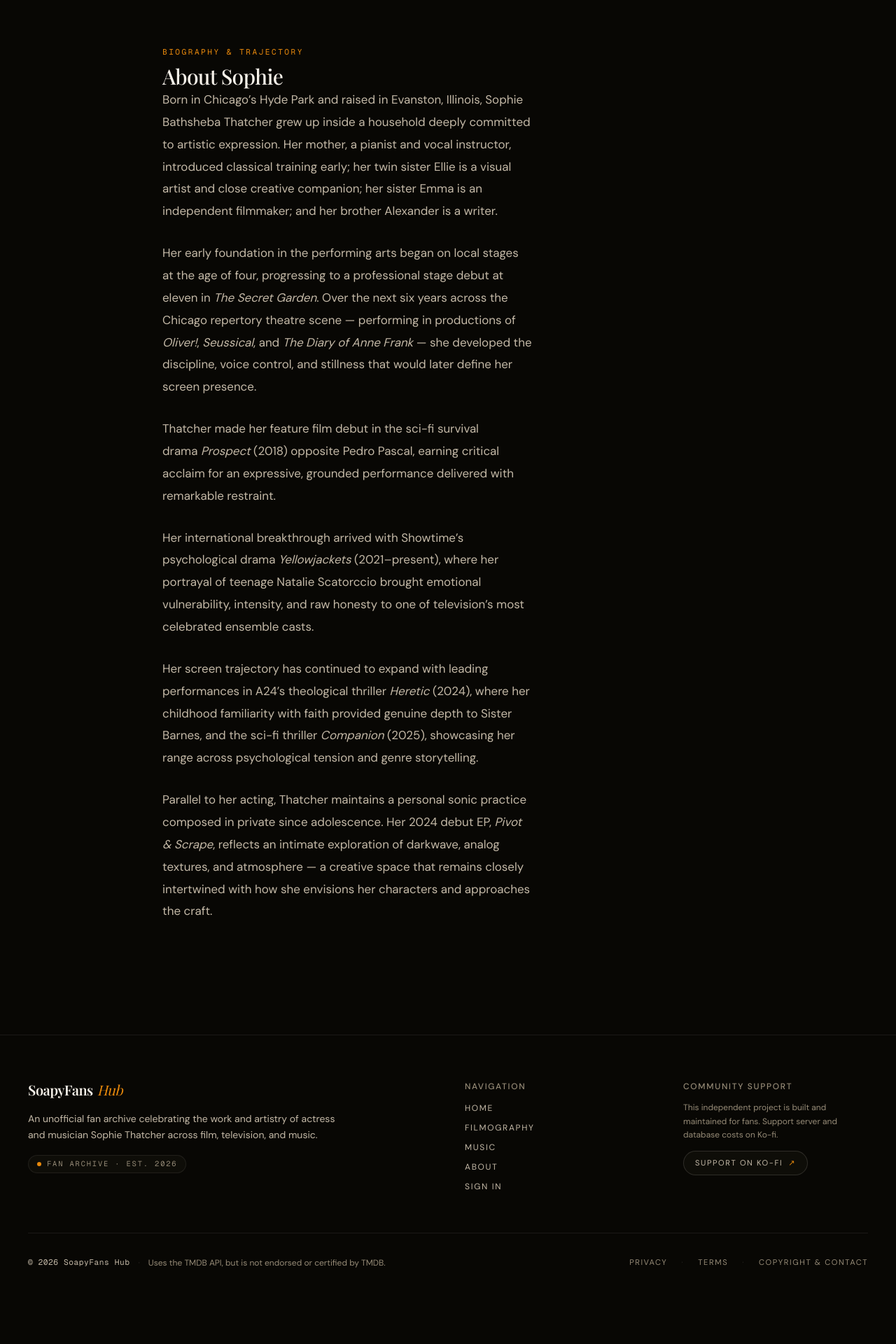
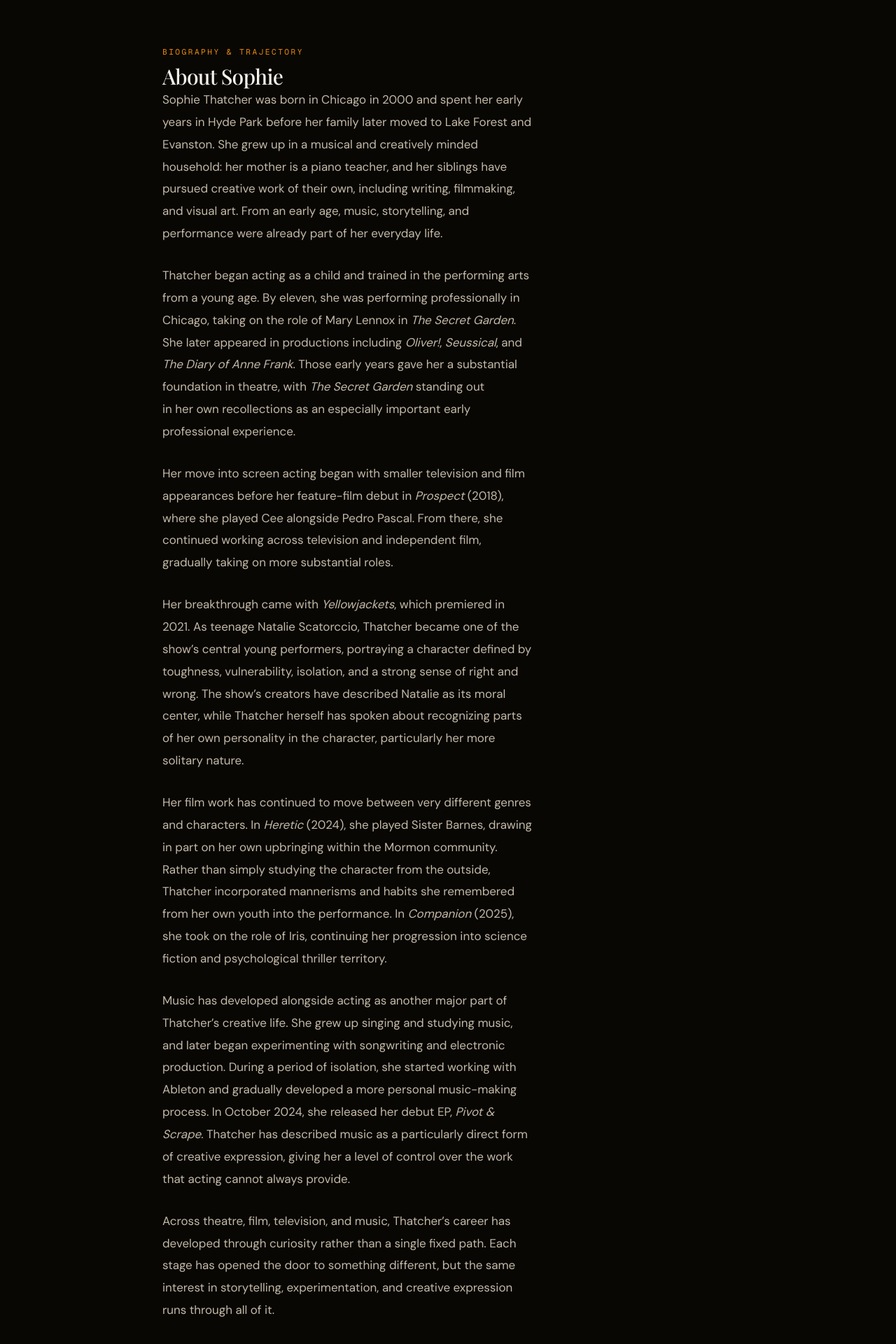
Before and after one commit to punkyyy01/soapyfans-hub, a Next.js app: page /about in a window 1280 px wide. Shown: the part 520-2440 px from the top of the page at 70% size. Before the commit the page ends 2397 px from the top, so only its background shows below. Built offline with nearby package versions, Linux system fonts and the light colour scheme; no server answers; a web font is replaced by a local one.

Commit message:
feat: arreglo about

```diff
--- a/app/(main)/about/page.tsx
+++ b/app/(main)/about/page.tsx
@@ -108,27 +108,31 @@ export default async function AboutPage() {
               {/* Narrative Text */}
               <div className="lg:col-span-8 space-y-7 text-[1.02rem] leading-[1.88] text-[var(--text-secondary)] text-pretty sm:text-[1.06rem]">
                 <p>
-                  Born in Chicago’s Hyde Park and raised in Evanston, Illinois, Sophie Bathsheba Thatcher grew up inside a household deeply committed to artistic expression. Her mother, a pianist and vocal instructor, introduced classical training early; her twin sister Ellie is a visual artist and close creative companion; her sister Emma is an independent filmmaker; and her brother Alexander is a writer.
+                  Sophie Thatcher was born in Chicago in 2000 and spent her early years in Hyde Park before her family later moved to Lake Forest and Evanston. She grew up in a musical and creatively minded household: her mother is a piano teacher, and her siblings have pursued creative work of their own, including writing, filmmaking, and visual art. From an early age, music, storytelling, and performance were already part of her everyday life.
                 </p>
 
                 <p>
-                  Her early foundation in the performing arts began on local stages at the age of four, progressing to a professional stage debut at eleven in <em>The Secret Garden</em>. Over the next six years across the Chicago repertory theatre scene — performing in productions of <em>Oliver!</em>, <em>Seussical</em>, and <em>The Diary of Anne Frank</em> — she developed the discipline, voice control, and stillness that would later define her screen presence.
+                  Thatcher began acting as a child and trained in the performing arts from a young age. By eleven, she was performing professionally in Chicago, taking on the role of Mary Lennox in <em>The Secret Garden</em>. She later appeared in productions including <em>Oliver!</em>, <em>Seussical</em>, and <em>The Diary of Anne Frank</em>. Those early years gave her a substantial foundation in theatre, with <em>The Secret Garden</em> standing out in her own recollections as an especially important early professional experience.
                 </p>
 
                 <p>
-                  Thatcher made her feature film debut in the sci-fi survival drama <em>Prospect</em> (2018) opposite Pedro Pascal, earning critical acclaim for an expressive, grounded performance delivered with remarkable restraint.
+                  Her move into screen acting began with smaller television and film appearances before her feature-film debut in <em>Prospect</em> (2018), where she played Cee alongside Pedro Pascal. From there, she continued working across television and independent film, gradually taking on more substantial roles.
                 </p>
 
                 <p>
-                  Her international breakthrough arrived with Showtime’s psychological drama <em>Yellowjackets</em> (2021–present), where her portrayal of teenage Natalie Scatorccio brought emotional vulnerability, intensity, and raw honesty to one of television&rsquo;s most celebrated ensemble casts.
+                  Her breakthrough came with <em>Yellowjackets</em>, which premiered in 2021. As teenage Natalie Scatorccio, Thatcher became one of the show’s central young performers, portraying a character defined by toughness, vulnerability, isolation, and a strong sense of right and wrong. The show’s creators have described Natalie as its moral center, while Thatcher herself has spoken about recognizing parts of her own personality in the character, particularly her more solitary nature.
                 </p>
 
                 <p>
-                  Her screen trajectory has continued to expand with leading performances in A24’s theological thriller <em>Heretic</em> (2024), where her childhood familiarity with faith provided genuine depth to Sister Barnes, and the sci-fi thriller <em>Companion</em> (2025), showcasing her range across psychological tension and genre storytelling.
+                  Her film work has continued to move between very different genres and characters. In <em>Heretic</em> (2024), she played Sister Barnes, drawing in part on her own upbringing within the Mormon community. Rather than simply studying the character from the outside, Thatcher incorporated mannerisms and habits she remembered from her own youth into the performance. In <em>Companion</em> (2025), she took on the role of Iris, continuing her progression into science fiction and psychological thriller territory.
                 </p>
 
                 <p>
-                  Parallel to her acting, Thatcher maintains a personal sonic practice composed in private since adolescence. Her 2024 debut EP, <em>Pivot &amp; Scrape</em>, reflects an intimate exploration of darkwave, analog textures, and atmosphere — a creative space that remains closely intertwined with how she envisions her characters and approaches the craft.
+                  Music has developed alongside acting as another major part of Thatcher’s creative life. She grew up singing and studying music, and later began experimenting with songwriting and electronic production. During a period of isolation, she started working with Ableton and gradually developed a more personal music-making process. In October 2024, she released her debut EP, <em>Pivot &amp; Scrape</em>. Thatcher has described music as a particularly direct form of creative expression, giving her a level of control over the work that acting cannot always provide.
+                </p>
+
+                <p>
+                  Across theatre, film, television, and music, Thatcher’s career has developed through curiosity rather than a single fixed path. Each stage has opened the door to something different, but the same interest in storytelling, experimentation, and creative expression runs through all of it.
                 </p>
               </div>
 
```
